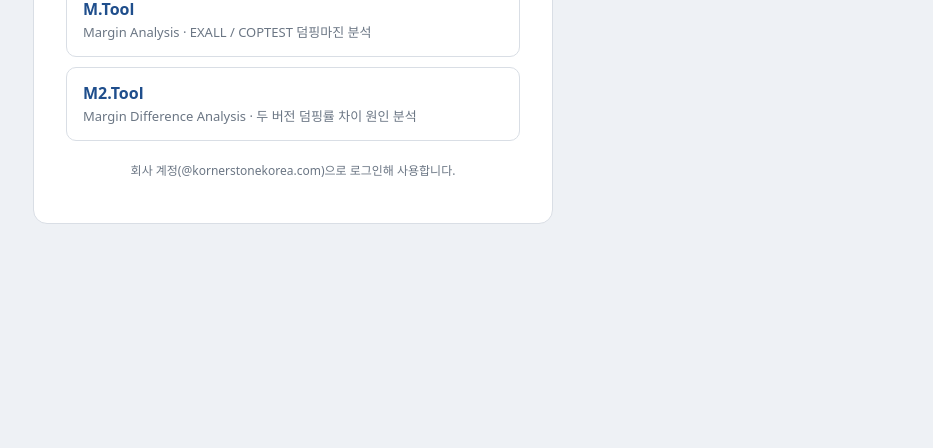
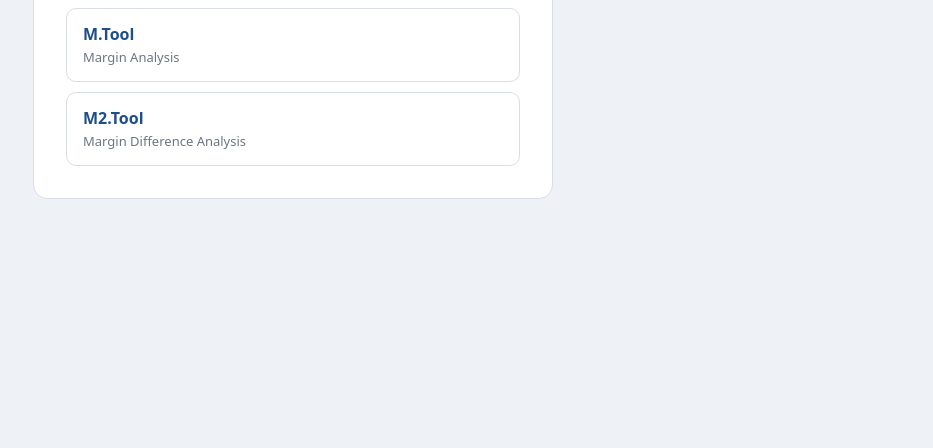
Before and after one commit to kornerstonekorea/kornerstonekorea.github.io, a plain HTML site: page index.html in a window 1280 px wide. Shown: the part 352-800 px from the top of the page, without its empty margins (347-1280 px from the left). Drawn offline with Linux system fonts and the light colour scheme.

Commit message:
첫 화면 설명 문구 정리

```diff
--- a/index.html
+++ b/index.html
@@ -66,12 +66,11 @@ var THEME_KEYS = ["tools.theme", "mtool.theme", "m2tool.theme"];
   <h1>Tools</h1>
   <p class="brand">한국코너스톤어드바이져 업무 도구</p>
   <a class="tool" href="/mtool/">
-    <div><b>M.Tool</b><span>Margin Analysis · EXALL / COPTEST 덤핑마진 분석</span></div>
+    <div><b>M.Tool</b><span>Margin Analysis</span></div>
   </a>
   <a class="tool" href="/m2tool/">
-    <div><b>M2.Tool</b><span>Margin Difference Analysis · 두 버전 덤핑률 차이 원인 분석</span></div>
+    <div><b>M2.Tool</b><span>Margin Difference Analysis</span></div>
   </a>
-  <p class="foot">회사 계정(@kornerstonekorea.com)으로 로그인해 사용합니다.</p>
 </main>
 <script>
 (function () {
```
